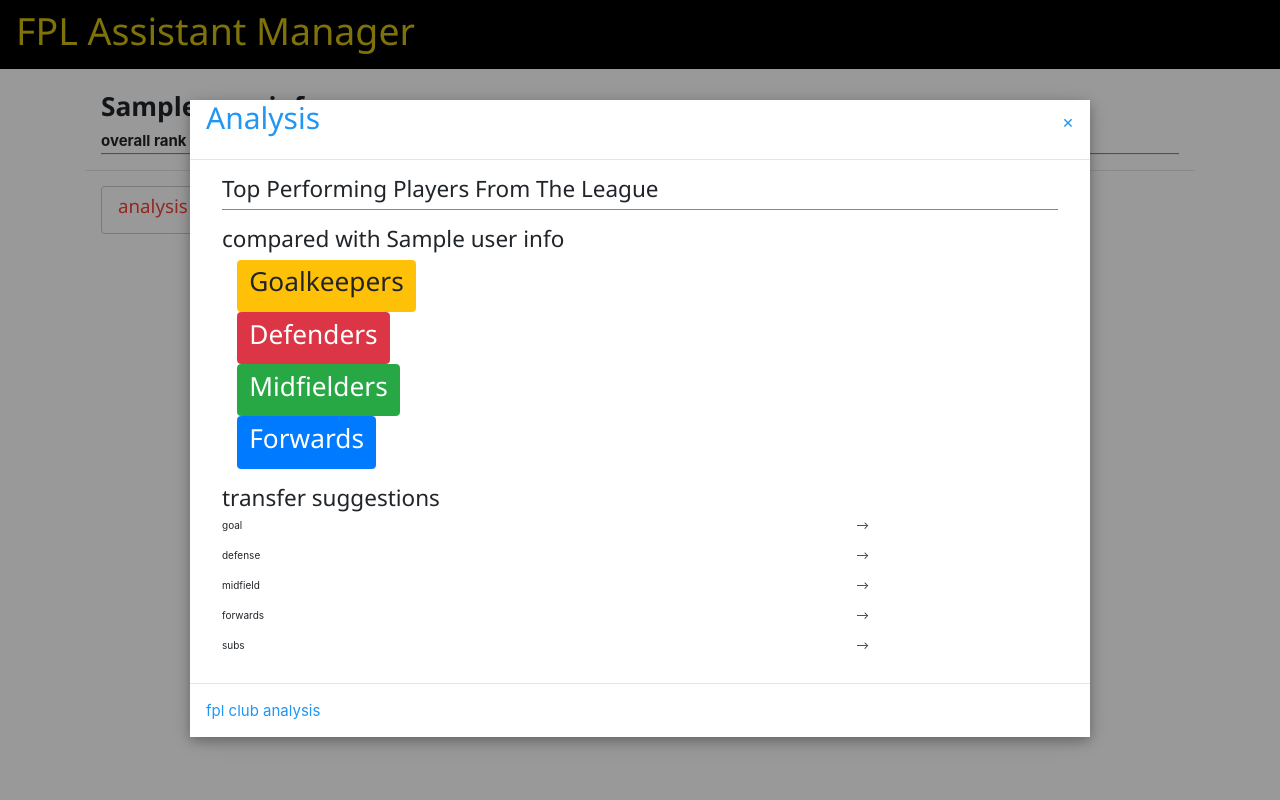
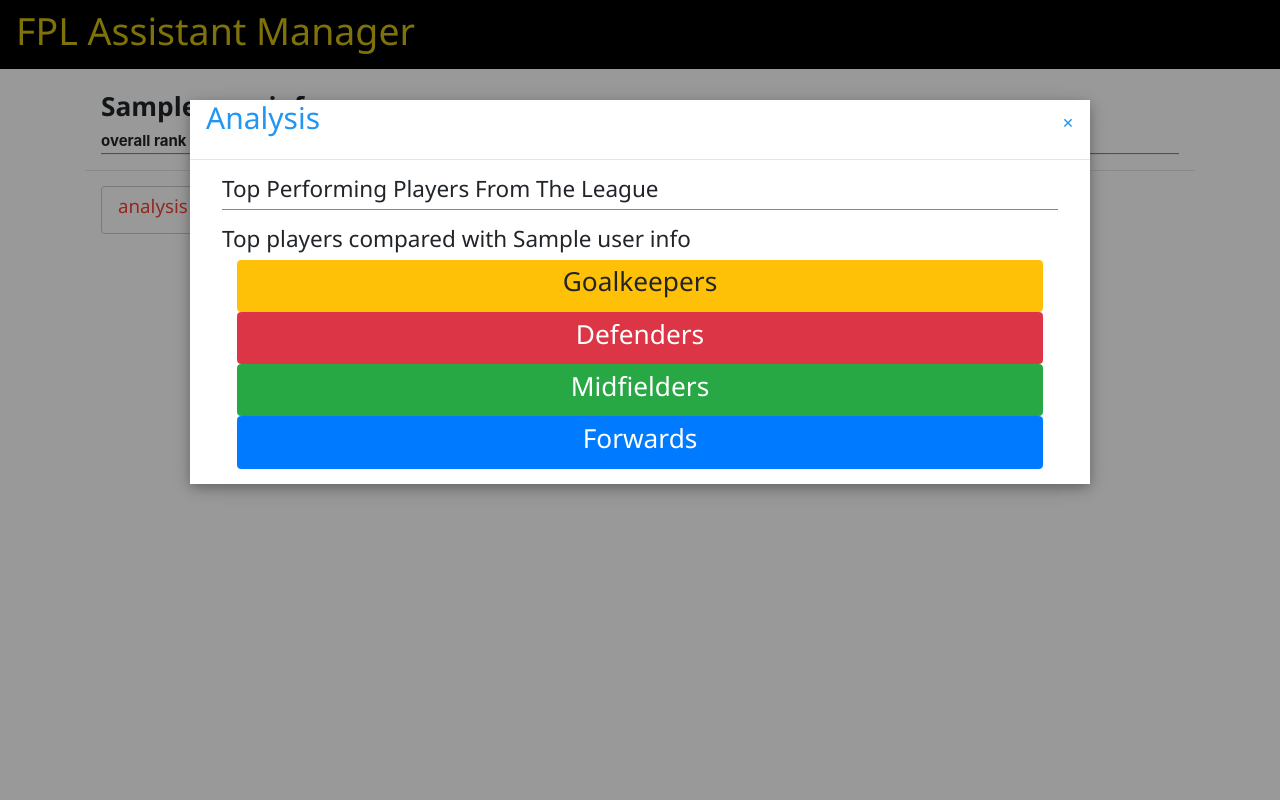
Before and after one commit to jcunningham3/fplamv3, a Flask app: template templates/home.html in a window 1280 px wide, after a click on "analysis". Run offline with Flask 2, Linux system fonts and the light colour scheme; the template is opened without the code that fills it: most values are stand-ins (such as "Sample title", 1, 10 or a date in 2020); some libraries are stand-ins or nearby versions.

Commit message:
more updating and finessing

```diff
--- a/app.py
+++ b/app.py
@@ -16,6 +16,24 @@ debug = DebugToolbarExtension(app)
 
 connect_db(app)
 
+# register route
+@app.route('/register', methods=['GET', 'POST'])
+def register_route():
+    form = UserForm()
+    if form.validate_on_submit():
+        email = form.email.data
+        password = form.password.data
+        team_id = form.team_id.data
+        run_team(email,password,team_id)
+
+        new_user = Users(email=email, team_id=team_id)
+        db.session.add(new_user)
+        db.session.commit()
+        session['user_id'] = new_user.id
+        return redirect('/')
+    return render_template('register.html', form=form)
+
+# loggin in
 @app.route('/logon', methods=['GET', 'POST'])
 def login_route():
     form = UserForm()
@@ -27,6 +45,7 @@ def login_route():
         return redirect('/')
     return render_template('login.html', form=form)
 
+# user route
 @app.route('/')
 def user_page():
     info = team
--- a/templates/home.html
+++ b/templates/home.html
@@ -22,7 +22,7 @@
 <!-- playing field -->
 <div class="w3-container">
 
-  <!-- stating VI -->
+  <!-- stating XI -->
   <div class="w3-container w3-green w3-center">
 
     <!-- KEEPER -->
@@ -444,10 +444,10 @@
           <!-- my squad v top 15 comparisons -->
           <div class="">
 
-            <h4>compared with {{ info['user_info']['name'] }}</h4>
-            <div class="container">
+            <h4>Top players compared with {{ info['user_info']['name'] }}</h4>
+            <div class="container w3-center">
               <!-- keepers -->
-              <button type="button" class="btn btn-warning" data-toggle="collapse" data-target="#demo"><h3>Goalkeepers</h3></button>
+              <button type="button" class="btn btn-warning" data-toggle="collapse" data-target="#demo" style="width:100%;"><h3>Goalkeepers</h3></button>
               <div id="demo" class="collapse">
                 <table class="table table-hover">
                   <thead>
@@ -510,7 +510,7 @@
               </div>
               <br>
               <!-- defenders -->
-              <button type="button" class="btn btn-danger" data-toggle="collapse" data-target="#demo1"><h3>Defenders</h3></button>
+              <button type="button" class="btn btn-danger" data-toggle="collapse" data-target="#demo1" style="width:100%;"><h3>Defenders</h3></button>
               <div id="demo1" class="collapse">
                 <table class="table table-hover">
                   <thead>
@@ -573,7 +573,7 @@
               </div>
               <br>
               <!-- midfielders -->
-              <button type="button" class="btn btn-success" data-toggle="collapse" data-target="#demo2"><h3>Midfielders</h3></button>
+              <button type="button" class="btn btn-success" data-toggle="collapse" data-target="#demo2" style="width:100%;"><h3>Midfielders</h3></button>
               <div id="demo2" class="collapse">
                 <table class="table table-hover">
                   <thead>
@@ -621,7 +621,7 @@
               </div>
               <br>
               <!-- forwards -->
-              <button type="button" class="btn btn-primary" data-toggle="collapse" data-target="#demo3"><h3>Forwards</h3></button>
+              <button type="button" class="btn btn-primary" data-toggle="collapse" data-target="#demo3" style="width:100%;"><h3>Forwards</h3></button>
               <div id="demo3" class="collapse">
                 <table class="table table-hover">
                   <thead>
@@ -670,116 +670,10 @@
             </div>
           </div><br>
 
-          <!-- transfer suggestions -->
-          <div class="w3-tiny">
-            <h4>transfer suggestions</h4>
-            <div class="w3-cell-row">
-              <div class="w3-cell">
-                <p>goal</p>
-                <p>defense</p>
-                <p>midfield</p>
-                <p>forwards</p>
-                <p>subs</p>
-              </div>
-              <div class="w3-cell">
-                <!-- keepers -->
-                <p>--></p>
-                <p>--></p>
-                <p>--></p>
-                <p>--></p>
-                <p>--></p>
-              </div>
-              <div class="w3-cell">
-                <!-- playing field MODAL -->
-                <div class="">
-
-                  <!-- stating VI -->
-                  <div class="w3-green w3-center">
-
-                    <!-- KEEPER -->
-                    <div class="">
-                      {% for my_players in info['my_picks'] %}
-                        {% for all_players in info['all_player_data'] %}
-                          {% if my_players['element'] == all_players['id'] and all_players['element_type'] == 1 and my_players['position'] == 1 %}
-                            <div class="w3-btn w3-ripple" >
-                              {{ all_players['web_name'] }}
-                            </div>
-                          {% endif %}
-                        {% endfor %}
-                      {% endfor %}
-                    </div>
-
-                    <!-- DEFENDERS -->
-                    <div class="">
-                      {% for my_players in info['my_picks'] %}
-                        {% for all_players in info['all_player_data'] %}
-                          {% if my_players['element'] == all_players['id'] and all_players['element_type'] == 2 and my_players['position'] <= 6 %}
-                            <div class="w3-btn w3-ripple">
-                              {{ all_players['web_name'] }}
-                            </div>
-                          {% endif %}
-                        {% endfor %}
-                      {% endfor %}
-                    </div>
-
-                    <!-- MIDFIELDERS -->
-                    <div class="">
-                      {% for my_players in info['my_picks'] %}
-                        {% for all_players in info['all_player_data'] %}
-                          {% if my_players['element'] == all_players['id'] and all_players['element_type'] == 3 and my_players['position'] <= 10 %}
-                            <div class="w3-btn w3-ripple">
-                              {{ all_players['web_name'] }}
-                            </div>
-                          {% endif %}
-                        {% endfor %}
-                      {% endfor %}
-                    </div>
-
-                    <!-- FORWARDS -->
-                    <div class="">
-                      {% for my_players in info['my_picks'] %}
-                        {% for all_players in info['all_player_data'] %}
-                          {% if my_players['element'] == all_players['id'] and all_players['element_type'] == 4 and my_players['position'] <= 11 %}
-                            <div class="w3-btn w3-ripple">
-                              {{ all_players['web_name'] }}
-                            </div>
-                          {% endif %}
-                        {% endfor %}
-                      {% endfor %}
-                    </div>
-
-                  </div>
-
-                  <!-- substitutes -->
-                  <div class="w3-center w3-light-grey">
-
-                    <!-- SUBS -->
-                    <div class="">
-                      {% for my_players in info['my_picks'] %}
-                        {% for all_players in info['all_player_data'] %}
-                          {% if my_players['element'] == all_players['id'] and my_players['position'] >= 12 %}
-                            <div class="w3-btn w3-ripple">
-                              {{ all_players['web_name'] }}
-                            </div>
-                          {% endif %}
-                        {% endfor %}
-                      {% endfor %}
-                    </div>
-
-                  </div>
-
-                </div>
-              </div>
-            </div>
-          </div>
-
         </div>
 
-      </div><hr>
+      </div>
 
-      <footer class="w3-container w3-text-blue">
-        <p>fpl club analysis</p>
-      </footer>
     </div>
   </div>
 
@@ -795,6 +689,8 @@
           class="w3-button w3-large w3-display-topright">&times;</span>
           <h2>{{ info['league_info']['league']['name'] }}</h2>
         </header><hr>
+
+        <!-- main content MODAL -->
         <div class="w3-container">
           <h5>Teams ready for the new season</h5>
           {% for team in info['league_info']['new_entries']['results'] %}
@@ -804,6 +700,27 @@
           </div>
           {% endfor %}
         </div><hr>
+        <table class="table table-hover">
+          <thead>
+            <tr>
+              <th>place</th>
+              <th>name</th>
+              <th>total points</th>
+              <th>favourite club</th>
+            </tr>
+          </thead>
+          <tbody>
+          {% for team in info['league_info']['standings']['results'] %}
+          <tr>
+            <td></td>
+            <td></td>
+            <td></td>
+            <td></td>
+          </tr>
+          {% endfor %}
+          </tbody>
+        </table>
+
         <footer class="w3-container w3-text-green">
           <p>{{ info['league_info']['league']['name'] }} since 2011</p>
         </footer>
@@ -816,7 +733,7 @@
   </div>
 
   <!-- classic league chat -->
-  <div class="w3-btn w3-ripple w3-border w3-round w3-text-yellow w3-disabled">
+  <div class="w3-btn w3-ripple w3-border w3-round text-warning w3-disabled">
     <h5>chat</h5>
   </div>
 
```
Also changed, not shown: requirements.txt (+14 -0 lines).
